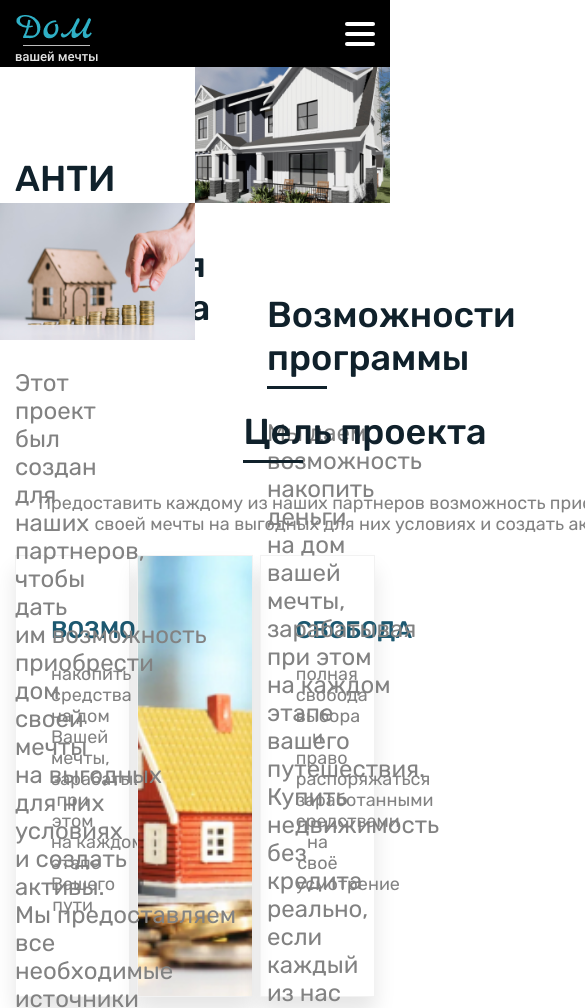
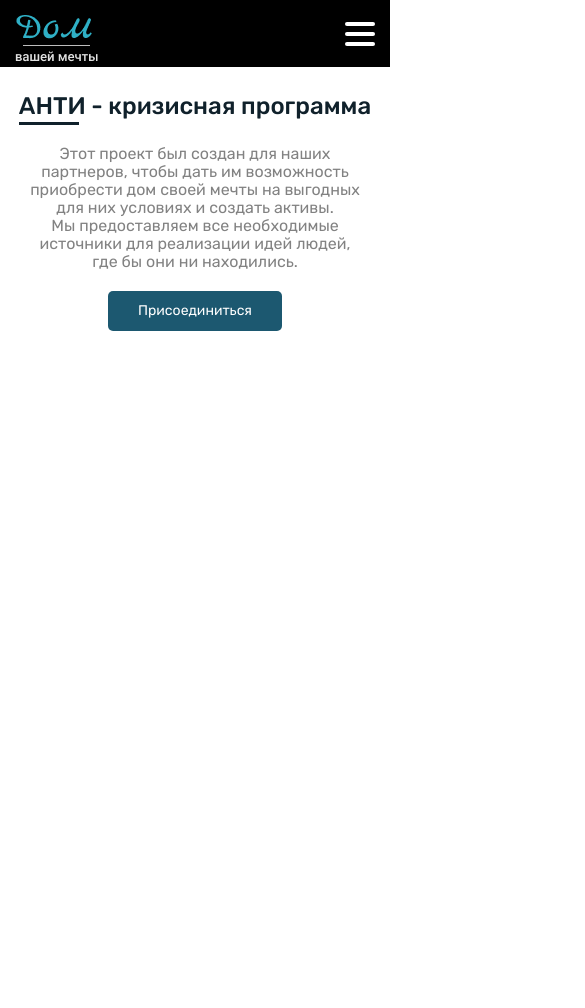
Before and after one commit to ELegek/Shanyrak, a website: page app/anti-krizis-page.html in a window 390 px wide. Shown: the top 1008 px of the page, 585 px wide, since content can reach past the window. After the commit the page ends 844 px from the top, so only its background shows below. Drawn offline with nearby package versions, Linux system fonts and the light colour scheme.

Commit message:
Responsive crisis

```diff
--- a/app/anti-krizis-page.html
+++ b/app/anti-krizis-page.html
@@ -57,7 +57,7 @@
     </div>
   </section>
 
-  <section class="opportunities">
+  <!-- <section class="opportunities">
     <div class="opportunities__inner">
       <div class="opportunities__item">
         <img src="images/oport__img.jpg" alt="">
@@ -175,7 +175,7 @@
         </div>
       </div>
     </div>
-  </footer>
+  </footer>-->
 
 
 
--- /dev/null
+++ b/app/css/module/crisis/crisis copy.min.css
@@ -0,0 +1 @@
+.crisis__inner{display:-webkit-box;display:-ms-flexbox;display:flex;position:relative}.crisis{margin-top:67px}.crisis__item{width:50%}.crisis__item img{width:100%;height:100%}.crisis__container{max-width:1200px;margin:0 auto;padding:0 15px;position:absolute;left:0;right:0;top:90px;bottom:0}.crisis__body{width:30%}.crisis__text{font-weight:300;font-size:24px;line-height:28px;color:#828282;margin-bottom:30px}
--- a/app/scss/_media.scss
+++ b/app/scss/_media.scss
@@ -6,3 +6,4 @@
 @import "module/program/program__media";
 @import "module/content/content__media";
 @import "module/footer/footer__media";
+@import "module/crisis/crisis__media";
--- /dev/null
+++ b/app/scss/module/crisis/crisis__media.scss
@@ -0,0 +1,64 @@
+@media (max-width: 1610px) {
+    .crisis__container {
+        top: 30px;
+    }
+
+    .crisis__title {
+        font-size: 30px;
+        line-height: 30px;
+    }
+
+    .crisis__text {
+        font-size: 18px;
+        line-height: 20px;
+    }
+
+    .crisis__body {
+        width: 37%;
+    }
+}
+
+@media (max-width: 1030px) {
+    .crisis__container {
+        width: 100%;
+        position: relative;
+    }
+
+    .crisis__body {
+        width: 100%;
+    }
+
+    .crisis__item {
+
+        img {
+            display: none;
+        }
+    }
+    .crisis__item:first-child {
+        width: 100%;
+
+        text-align: center;
+
+        margin-bottom: 30px;
+    }
+
+    .crisis__item:last-child {
+        display: none;
+    }
+}
+
+@media (max-width: 471px) {
+    .crisis__title {
+        font-size: 24px;
+        line-height: 18px;
+
+        margin-bottom: 30px;
+    }
+
+    .crisis__text {
+        font-size: 16px;
+        line-height: 18px;
+
+        margin-bottom: 20px;
+    }
+}
```
Also changed, not shown: app/css/module/crisis/crisis__media.min.css (added), app/css/style.min.css.
